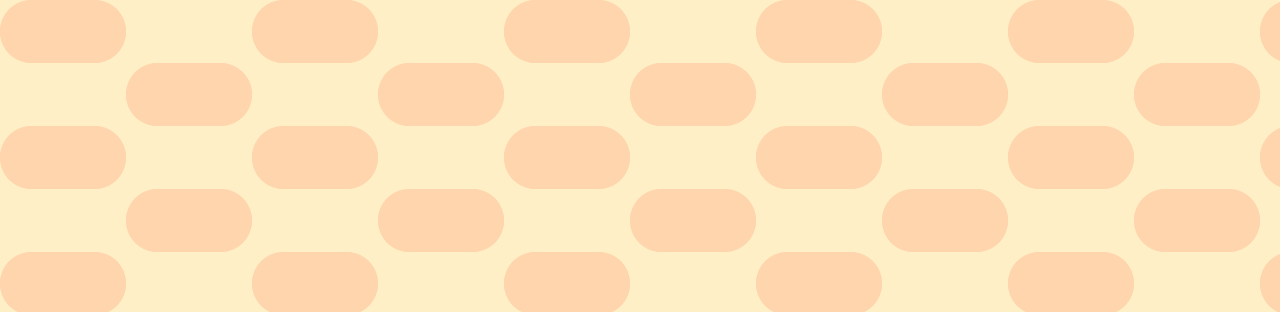
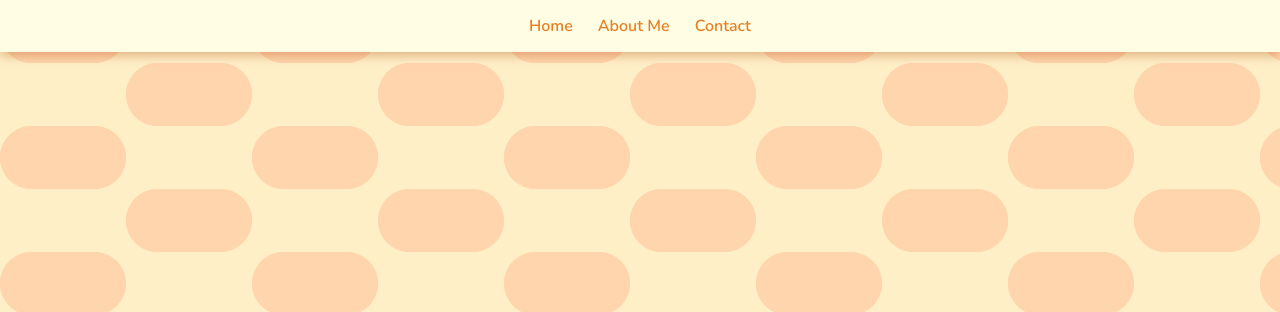
Before and after one commit to jereeza-mae-mayuga/portfolio, a plain HTML site: page contact.html in a window 1280 px wide. Shown: the top 312 px of the page. Drawn offline with nearby package versions, Linux system fonts and the light colour scheme.

Commit message:
Update contact.html
added header

```diff
--- a/contact.html
+++ b/contact.html
@@ -8,6 +8,17 @@
     <link rel="stylesheet" href="index.css">
 </head>
 <body>
+    <body>
+    <body>
+        <header>
+            <nav>
+                <ul class="nav-links">
+                    <li><a href="index.html">Home</a></li>
+                    <li><a href="about.html">About Me</a></li>
+                    <li><a href="contact.html">Contact</a></li>
+                </ul>
+            </nav>
+        </header>
     <div class="about-container">
         <h1>Contact Me</h1>
         <h3>For any inquiries, contact me.</h2>
```
